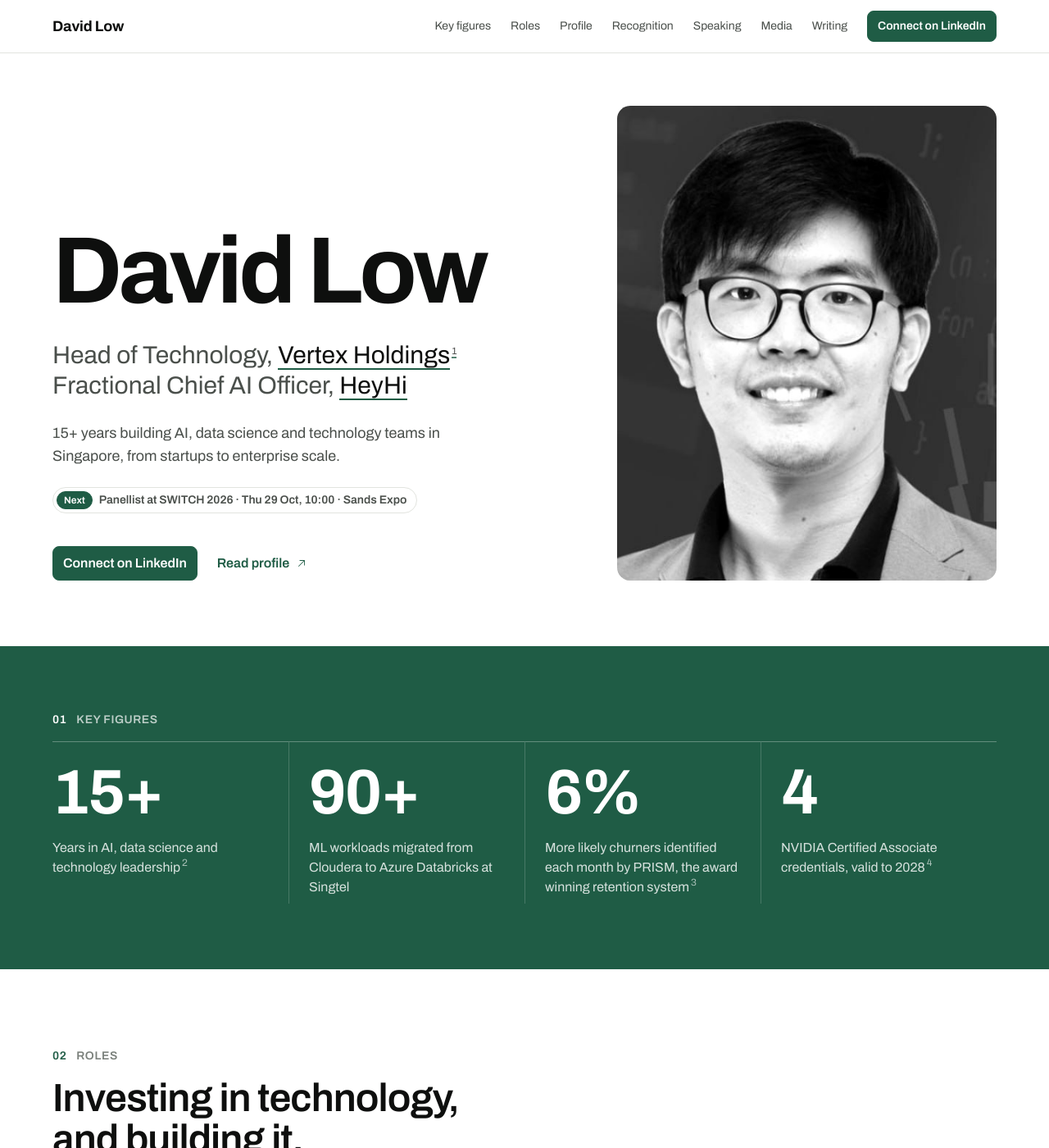
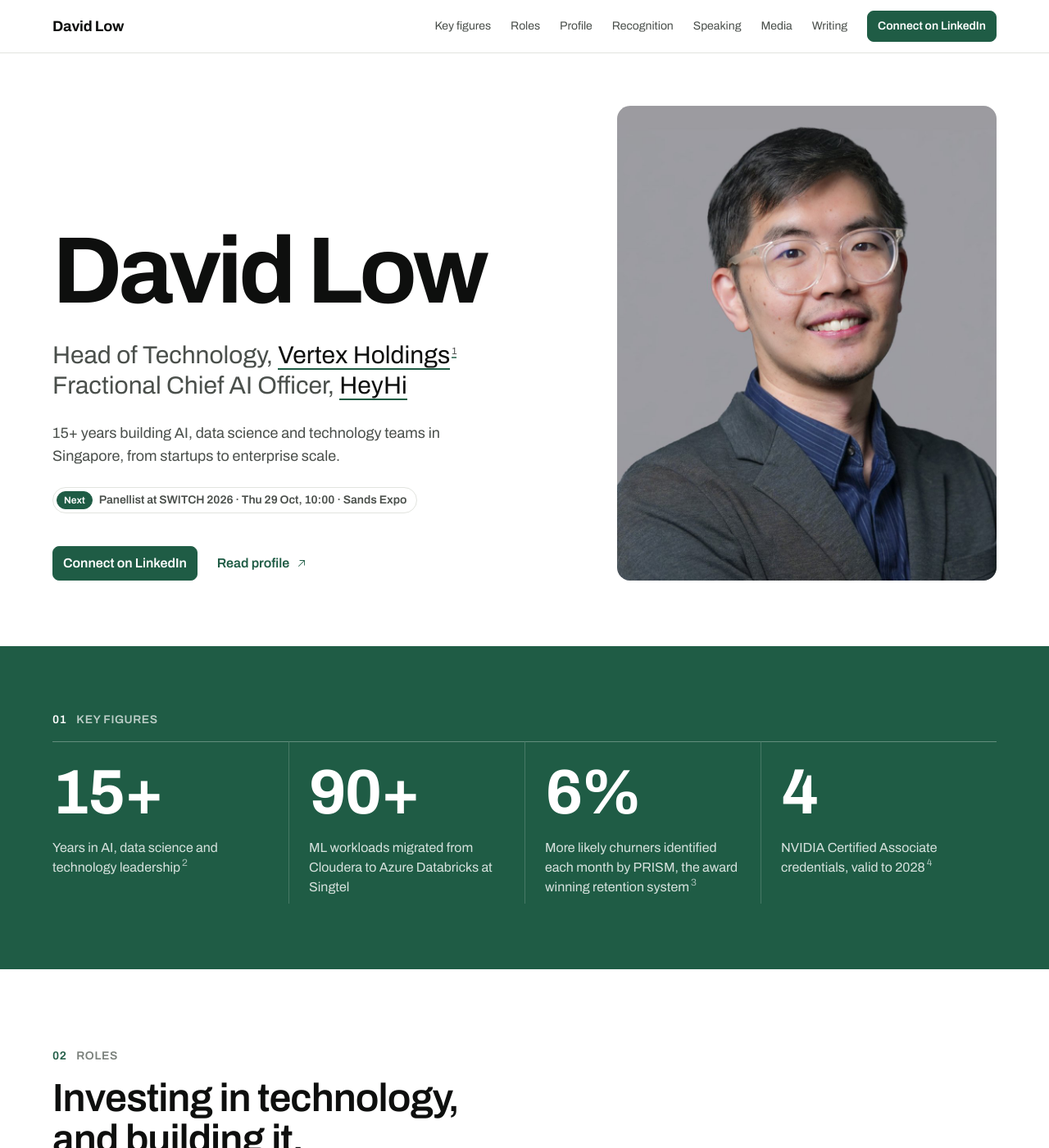
Before and after one commit to davidlowjw/davidlowjw.github.io, a Jekyll site: the page index.html, which Jekyll copies as it is, in a window 1280 px wide and 1400 px high. Shown: the whole window at 82% size. Built offline with Jekyll 4.4.1, drawn with Linux system fonts in a browser that asks for light colours.

Commit message:
Hero + share image: Vertex Holdings team headshot

```diff
--- a/assets/css/v2.css
+++ b/assets/css/v2.css
@@ -47,7 +47,7 @@
 .hero__grid{display:grid;grid-template-columns:1.35fr 1fr;gap:64px;align-items:end}
 .hero figure{margin:0}
 .hero__photo{position:relative;border-radius:16px;overflow:hidden;background:var(--paper-2)}
-.hero__photo img{width:100%;height:100%;object-fit:cover;object-position:50% 20%}
+.hero__photo img{width:100%;height:100%;object-fit:cover;object-position:50% 30%}
 
 .hero__intro{margin:24px 0 0;font-size:18px;line-height:28px;color:var(--ink-2);max-width:520px}
 .hero__ctas{display:flex;align-items:center;gap:24px;margin-top:40px}
--- a/index.html
+++ b/index.html
@@ -57,7 +57,7 @@
       </div>
     </div>
     <figure class="hero__photo">
-      <img src="/assets/img/v2/david-portrait.jpg" width="520" height="700" alt="Portrait of David Low">
+      <img src="/assets/img/v2/david-hero.jpg" width="960" height="1200" alt="Portrait of David Low" fetchpriority="high">
     </figure>
   </div>
 </section>
```
Also changed, not shown: assets/img/v2/david-hero.jpg (added), assets/img/v2/og.jpg.
